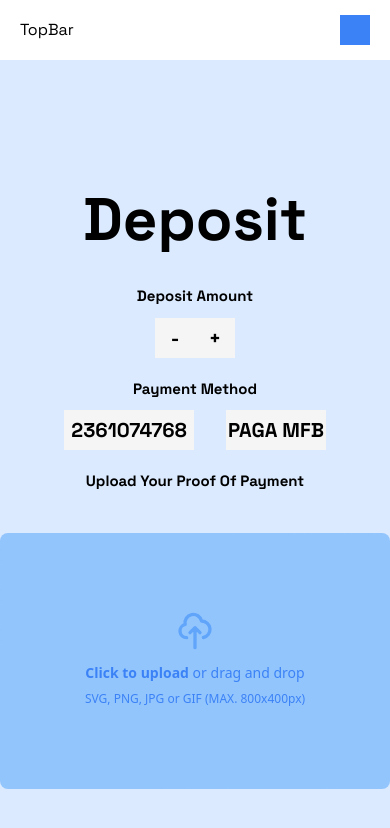
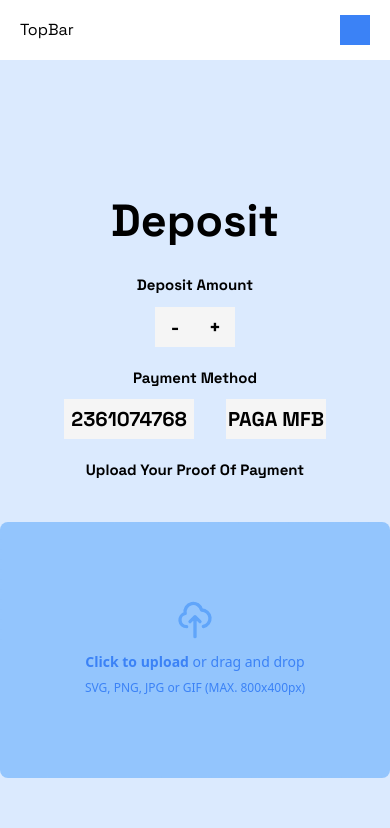
Before and after one commit to Elishaokon13/detfrix, a React (Create React App) app: page /dashboard/deposit in a window 390 px wide. Shown: the top 828 px of the page. Built offline with nearby package versions, Linux system fonts and the light colour scheme.

Commit message:
font size

```diff
--- a/src/pages/DashPages/Deposit.jsx
+++ b/src/pages/DashPages/Deposit.jsx
@@ -4,7 +4,7 @@ import React from 'react'
 function Deposit() {
   return (
     <div className='flex flex-col bg-blue-100 h-screen items-center justify-center'>
-      <div className='text-[60px] font-[grotesk] font-[700]'>Deposit</div>
+      <div className='text-[45px] md:text-[60px] font-[grotesk] font-[700]'>Deposit</div>
       <div className='mt-[20px] flex flex-col items-center justify-center'>
         <div className='flex flex-col items-center justify-center'>
           <div className='text-[15px] font-[grotesk] font-[700]'>Deposit Amount</div>
```
